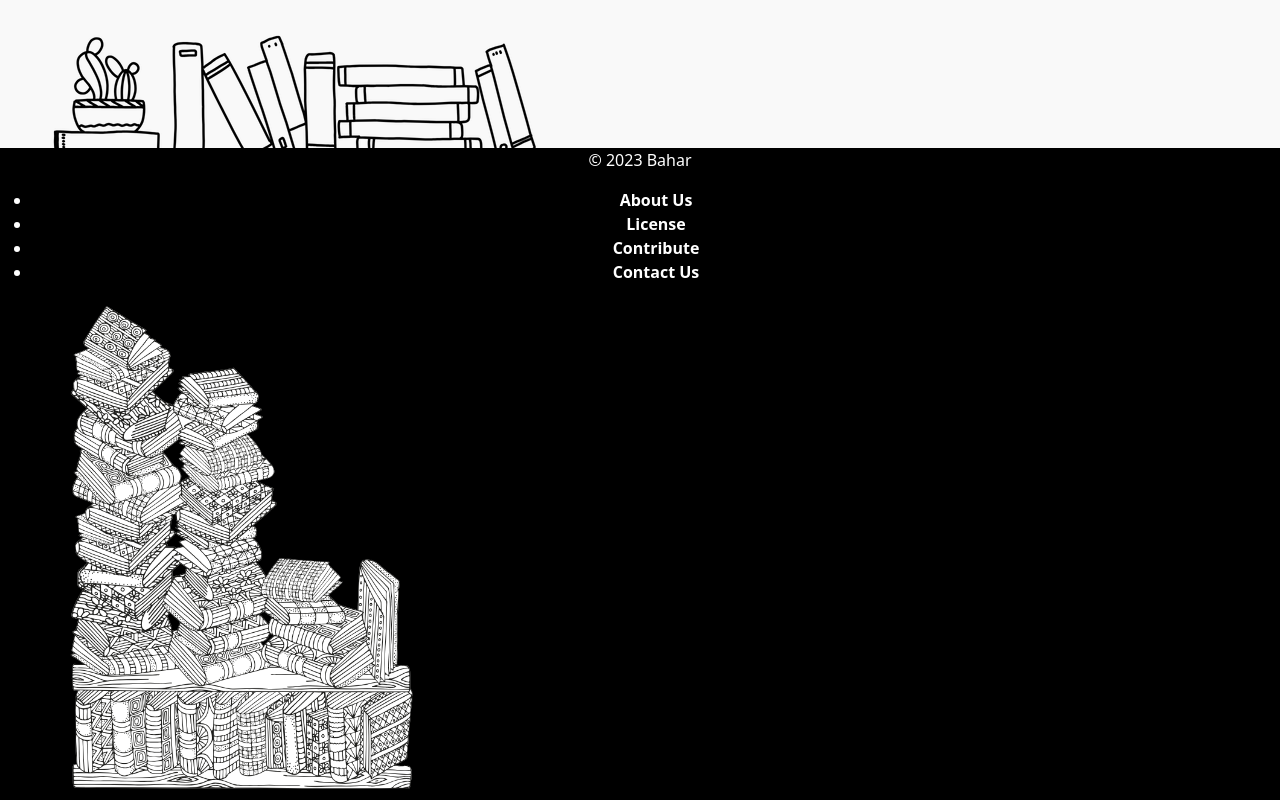
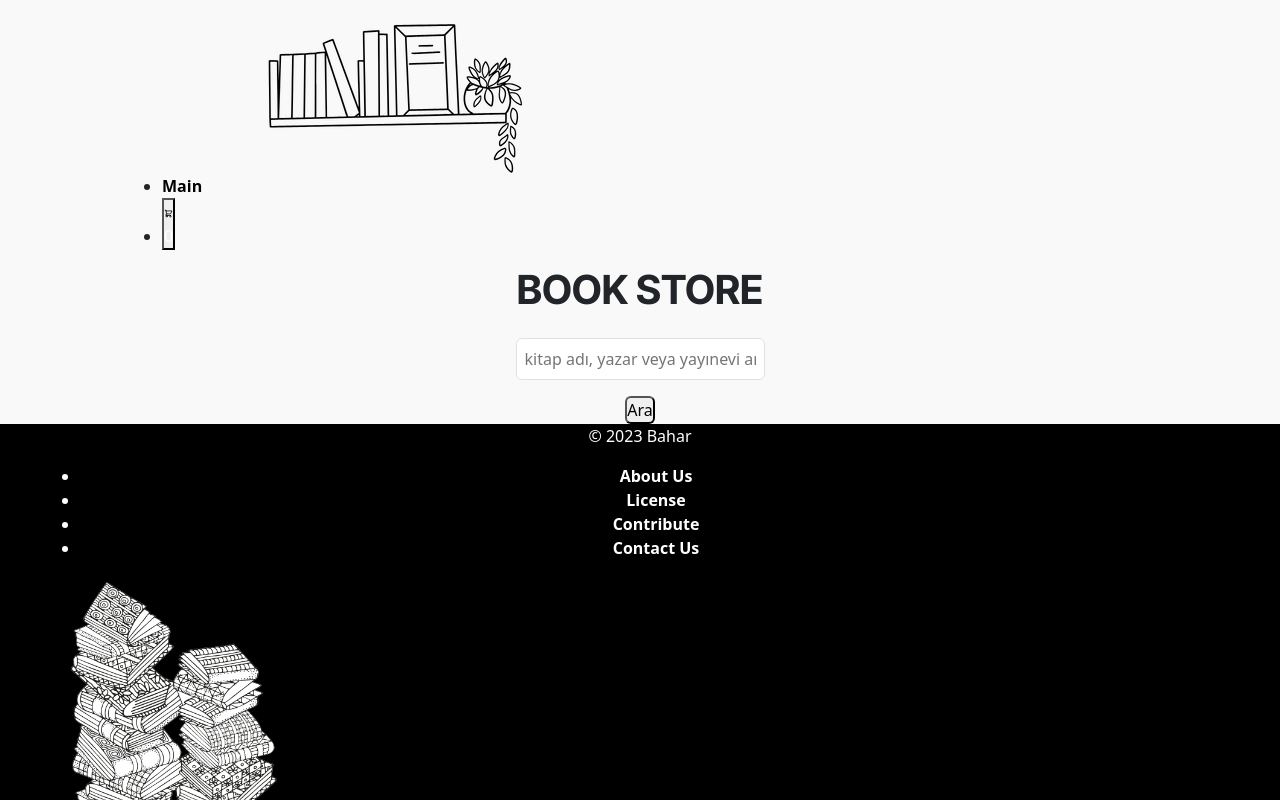
Before and after one commit to baharkose/bookstrore, a React (Create React App) app: page / in a window 1280 px wide. Shown: the top 800 px of the page. Built offline with nearby package versions, Linux system fonts and the light colour scheme.

Commit message:
footer fixed

```diff
--- a/src/App.js
+++ b/src/App.js
@@ -18,7 +18,7 @@ function App() {
   const [sepet, setSepet] = useState([]);
   const [odemeTutar, setOdemeTutar] = useState(0);
   return (
-    <div className="App">
+    <div className="App container">
       <HesaplaContext.Provider value={{odemeTutar, setOdemeTutar, setSepet, sepet}}>
         <BrowserRouter>
           <NavbarBook />
--- a/src/components/FooterBook.jsx
+++ b/src/components/FooterBook.jsx
@@ -3,7 +3,7 @@ import back from "../img/slider/anasayfa.png"
 
 export function FooterBook() {
   return (
-    <footer className="footer flex w-full flex-row flex-wrap items-center justify-center gap-y-6 gap-x-12 border-t border-blue-gray-50 py-6 text-center md:justify-between bg-black text-white my-0">
+    <footer className="footer flex w-full flex-row flex-wrap items-center justify-center gap-y-6 gap-x-12 border-t border-blue-gray-50 py-6 text-center md:justify-between bg-black text-white my-0 px-5">
       <Typography color="blue-gray" className="font-normal">
         &copy; 2023 Bahar
       </Typography>
--- a/src/components/Main.jsx
+++ b/src/components/Main.jsx
@@ -81,8 +81,8 @@ const Main = ({ books, setBooks, sepet, setSepet }) => {
     );
   } else {
     return (
-      <div className="text-center d-flex justify-center py-4 mt-[9rem]">
-        <div className="input relative ">
+      <div className="text-center d-flex justify-center">
+        <div className="input relative">
           <h1 className="header mb-4">BOOK STORE</h1>
           <input
             type="text"
--- a/src/components/NavbarBook.jsx
+++ b/src/components/NavbarBook.jsx
@@ -10,9 +10,9 @@ export default function NavbarBook() {
   const { sepet } = useContext(HesaplaContext);
 
   return (
-    <div className="flex items-center justify-between border-b border-black border-b-2 px-5 mt-4  relative">
+    <div className="flex items-center justify-between border-b border-black border-b-1 px-5 mt-4  relative">
       <Link to="/">
-        <img src={navbarImg} alt="" className="w-40" />
+        <img src={navbarImg} alt="" className="w-80 absolute top-[-17px] left-0" />
 
       </Link>
       <nav>
--- a/src/index.css
+++ b/src/index.css
@@ -9,6 +9,13 @@
   box-sizing: border-box;
 }
 
+.container {
+    min-height: 100vh; /* Viewport'un tamamını kapsayacak şekilde ayarlayın */
+    display: flex;
+    flex-direction: column;
+    justify-content: space-between; /* İçerik ve footer arasında boşluk bırakın */
+  }
+
 /* font-family: 'Inter Tight', sans-serif; */
 
 body {
@@ -18,8 +25,8 @@ body {
 }
 
 .home {
-    position: relative; /* .home sınıfını konumlandırmak için */
-    min-height: 80%; /* Yüksekliği ayarlayın */
+    position: relative;
+    min-height: 80%;
 
 
   }
@@ -28,15 +35,26 @@ body {
     font-weight: bolder;
   }
 
-  .footer {
-    position: absolute;
-    bottom: 0;
+  /* Footer için stil ayarlamaları */
+.footer {
     width: 100%;
     background-image: url("../public/img/arkaplan.png");
-    background-size: contain; /* Resmi kapsayacak şekilde ayarlayın */
+    background-size: contain;
     background-repeat: no-repeat;
-    background-position: center bottom; /* Resmi alt ortada sabitleyin */
+    background-position: center bottom;
+    width: 100vw;
+    position: relative;
+    left: 50%;
+    right: 50%;
+    margin-left: -50vw;
+    margin-right: -50vw;
 
+  }
+
+  /* Kitap listesi ve diğer içerik için stil ayarlamaları */
+.content {
+    /* İçerik alanınız burada */
+    flex: 1; /* Footer'dan önceki içeriği esnek yapın */
   }
 
 a {
```
Also changed, not shown: src/img/slider/navbar.png, src/img/slider/navbarlll.png (added).
